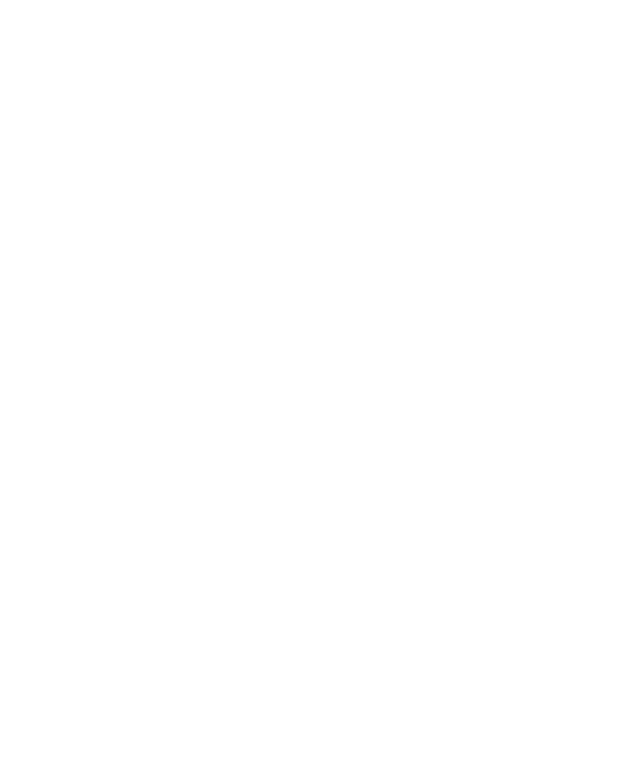
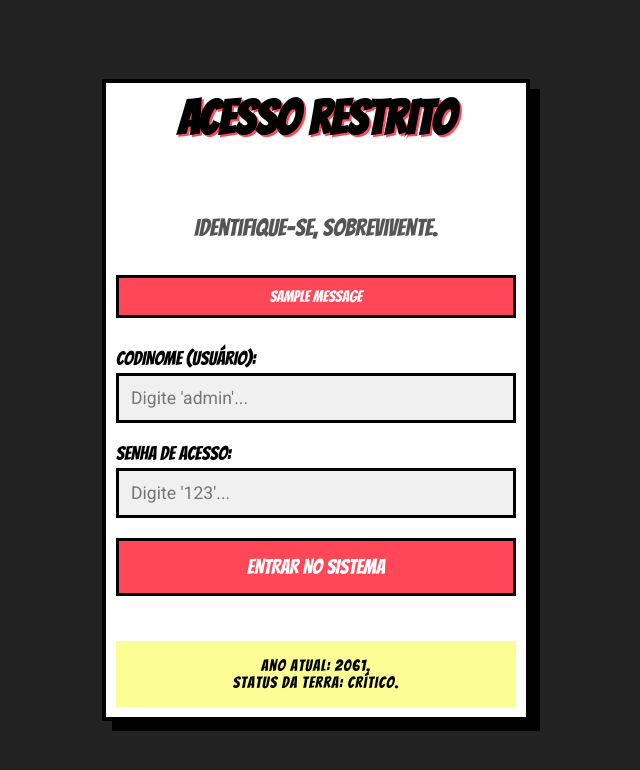
Before and after one commit to mauriciob23/livro-jogo, a Flask app: page / in a window 1280 px wide. Before the commit the part shown is empty. Shown: the top 770 px of the page, without its empty margins (324-964 px from the left). Run offline with Flask 3, Linux system fonts and the light colour scheme; one stand-in notice (Sample message) is shown.

Commit message:
adicionando uma tela de login... mude ela...

```diff
--- a/app.py
+++ b/app.py
@@ -5,7 +5,7 @@ from flask_login import LoginManager, UserMixin, login_user, login_required, log
 from game_data import historia # Importa sua história
 
 app = Flask(__name__)
-app.config['SECRET_KEY'] = 'uma_chave_secreta_aqui'
+app.config['SECRET_KEY'] = 'semlivro'
 app.config['SQLALCHEMY_DATABASE_URI'] = 'sqlite:///livrojogo.db'
 
 db = SQLAlchemy(app)
@@ -57,18 +57,23 @@ def dashboard():
     return render_template('dashboard.html', tem_save=tem_save)
 
 # 3. Lógica de Iniciar/Continuar
+# No seu app.py
+
 @app.route('/setup_game/<acao>')
 @login_required
 def setup_game(acao):
     if acao == 'novo':
-        # Se existir save, deleta ou sobrescreve
+        # NOVA LÓGICA:
+        # Se o usuário já tem um save, a gente só RESETA ele para o início.
         if current_user.save_game:
-            db.session.delete(current_user.save_game)
+            current_user.save_game.current_scene = 'inicio'
+            db.session.commit() # Salva a atualização
+        else:
+            # Se não tem save nenhum, aí sim a gente cria um novo
+            novo_save = SaveGame(user_id=current_user.id, current_scene='inicio')
+            db.session.add(novo_save)
+            db.session.commit()
 
-        # Cria novo save no início
-        novo_save = SaveGame(user_id=current_user.id, current_scene='inicio')
-        db.session.add(novo_save)
-        db.session.commit()
         return redirect(url_for('jogar', cena_id='inicio'))
 
     elif acao == 'continuar':
@@ -107,10 +112,10 @@ def criar_banco():
         db.create_all()
         # Cria um usuário de teste
         if not User.query.filter_by(username='admin').first():
-            user = User(username='admin', password='123')
+            user = User(username='admin', password='Acb#231')
             db.session.add(user)
             db.session.commit()
-    return "Banco criado e usuário 'admin' (senha 123) adicionado."
+    return "Banco criado e usuário 'admin' (senha Acb#231) adicionado."
 
 if __name__ == '__main__':
     app.run(debug=True)
--- a/static/style.css
+++ b/static/style.css
@@ -1,4 +1,4 @@
-/* static/css/style.css */
+/* static/style.css */
 body {
     background-color: #222;
     font-family: 'Roboto', sans-serif;
@@ -58,3 +58,65 @@ body {
     transform: translate(-2px, -2px);
     box-shadow: 4px 4px 0 #000;
 }
+
+
+/* Estilo para os formulários */
+.form-group {
+    margin-bottom: 20px;
+    text-align: left;
+}
+
+.form-label {
+    font-family: 'Bangers', cursive;
+    font-size: 1.2rem;
+    display: block;
+    margin-bottom: 5px;
+}
+
+/* Campos de texto estilo HQ */
+.comic-input {
+    width: 100%;
+    padding: 12px;
+    border: 3px solid #000;
+    font-family: 'Roboto', sans-serif;
+    font-size: 1.1rem;
+    box-sizing: border-box; /* Garante que o padding não estoure a largura */
+    background-color: #f0f0f0;
+    outline: none;
+    transition: 0.2s;
+}
+
+.comic-input:focus {
+    background-color: #fff;
+    box-shadow: 4px 4px 0 #000; /* Sombra dura ao clicar */
+    transform: translate(-2px, -2px);
+}
+
+/* Títulos das páginas */
+.comic-title {
+    font-family: 'Bangers', cursive;
+    font-size: 3rem;
+    text-align: center;
+    margin-top: 0;
+    color: #000;
+    text-shadow: 2px 2px 0 #ff4757; /* Sombra vermelha no texto */
+}
+
+.comic-subtitle {
+    font-family: 'Bangers', cursive;
+    font-size: 1.5rem;
+    text-align: center;
+    color: #555;
+    margin-bottom: 20px;
+}
+
+/* Mensagens de Erro (Flash) */
+.alert-box {
+    background-color: #ff4757;
+    color: white;
+    border: 3px solid #000;
+    padding: 10px;
+    font-family: 'Bangers', cursive;
+    margin-bottom: 15px;
+    text-align: center;
+}
--- a/templates/index.html
+++ b/templates/index.html
@@ -0,0 +1,43 @@
+<!DOCTYPE html>
+<html lang="pt-br">
+<head>
+    <meta charset="UTF-8">
+    <title>Acesso Restrito - Fragmentos</title>
+    <link rel="stylesheet" href="{{ url_for('static', filename='style.css') }}">
+    <link href="https://fonts.googleapis.com/css2?family=Bangers&family=Roboto:wght@400;700&display=swap" rel="stylesheet">
+</head>
+<body>
+
+    <div class="comic-container" style="max-width: 400px;"> <h1 class="comic-title">ACESSO RESTRITO</h1>
+        <p class="comic-subtitle">Identifique-se, Sobrevivente.</p>
+
+        {% with messages = get_flashed_messages() %}
+            {% if messages %}
+                {% for message in messages %}
+                    <div class="alert-box">{{ message }}</div>
+                {% endfor %}
+            {% endif %}
+        {% endwith %}
+
+        <form method="POST" action="/">
+            <div class="form-group">
+                <label class="form-label">CODINOME (USUÁRIO):</label>
+                <input type="text" name="username" class="comic-input" placeholder="Digite 'admin'..." required>
+            </div>
+
+            <div class="form-group">
+                <label class="form-label">SENHA DE ACESSO:</label>
+                <input type="password" name="password" class="comic-input" placeholder="Digite '123'..." required>
+            </div>
+
+            <button type="submit" class="comic-btn" style="width: 100%;">ENTRAR NO SISTEMA</button>
+        </form>
+
+        <div class="text-panel" style="margin-top: 20px; font-size: 1rem; text-align: center;">
+            <p>Ano atual: 2061.<br>Status da Terra: Crítico.</p>
+        </div>
+
+    </div>
+
+</body>
+</html>
```
Also changed, not shown: templates/dashboard.html (+43 -0 lines), instance/livrojogo.db (added).
